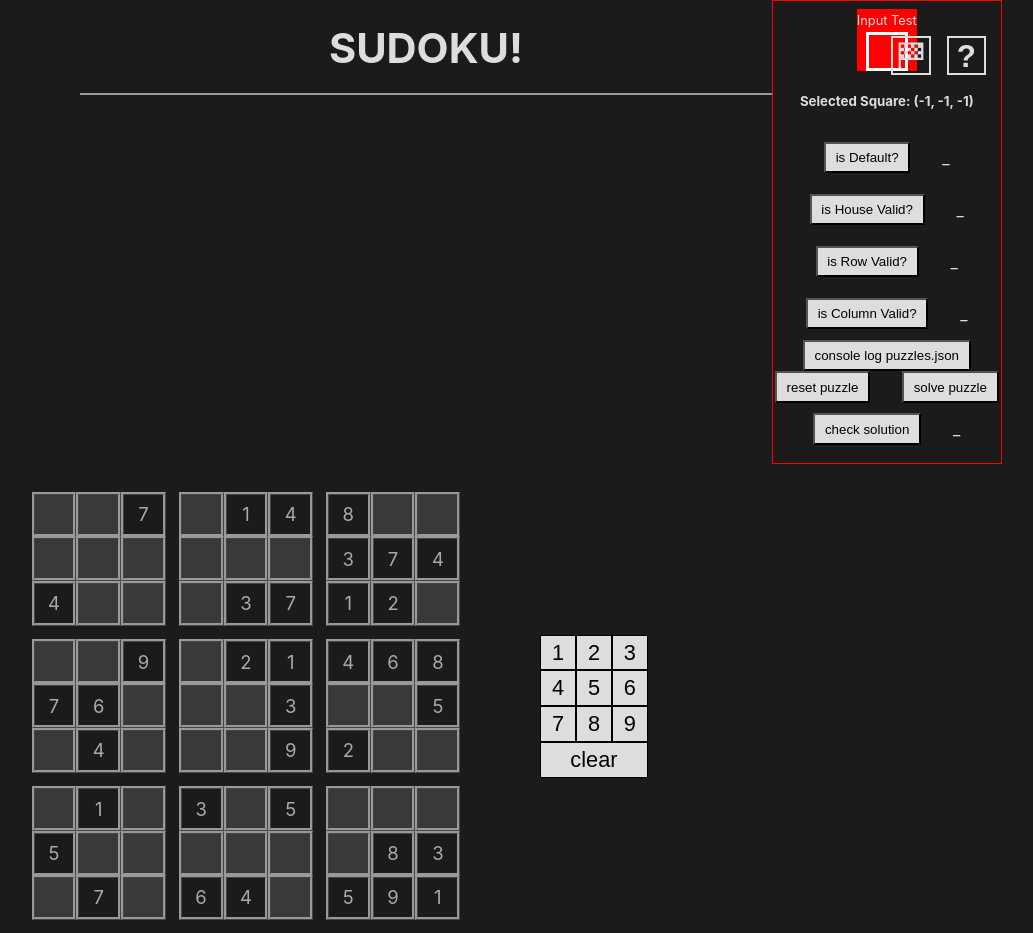
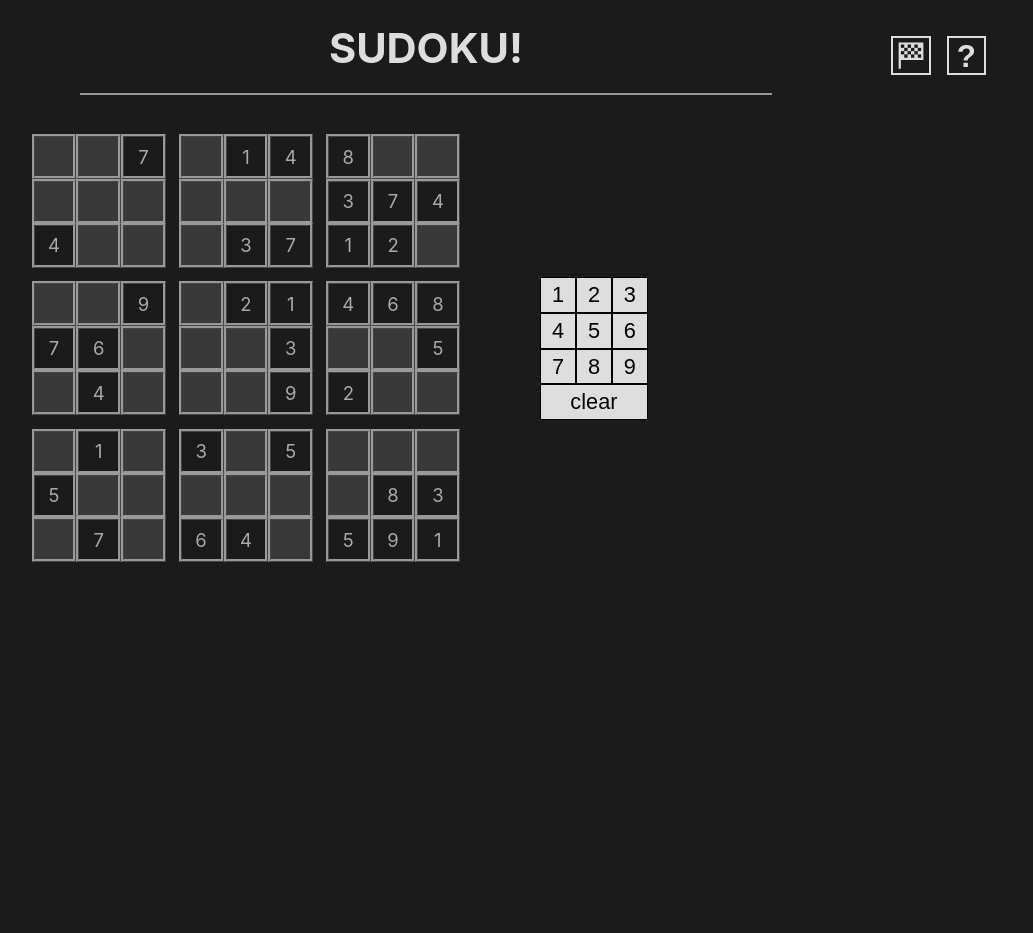
Before and after one commit to GomezDerek/sudoku, a React (Create React App) app: page / in a window 1280 px wide. Shown: the whole page, without its empty margins (214-1247 px from the left). After the commit the page ends 800 px from the top, so only its background shows below. Built offline with nearby package versions, Linux system fonts and the light colour scheme.

Commit message:
turned off dev mode lol

```diff
--- a/src/Sudoku.tsx
+++ b/src/Sudoku.tsx
@@ -26,7 +26,7 @@ let initialHouses: HouseType[] = Array(9).fill(
     )}
 );
 
-const devMode = true;
+const devMode = false;
 export const defaultValue: string = " ";
 
 export default function Sudoku() {
```
